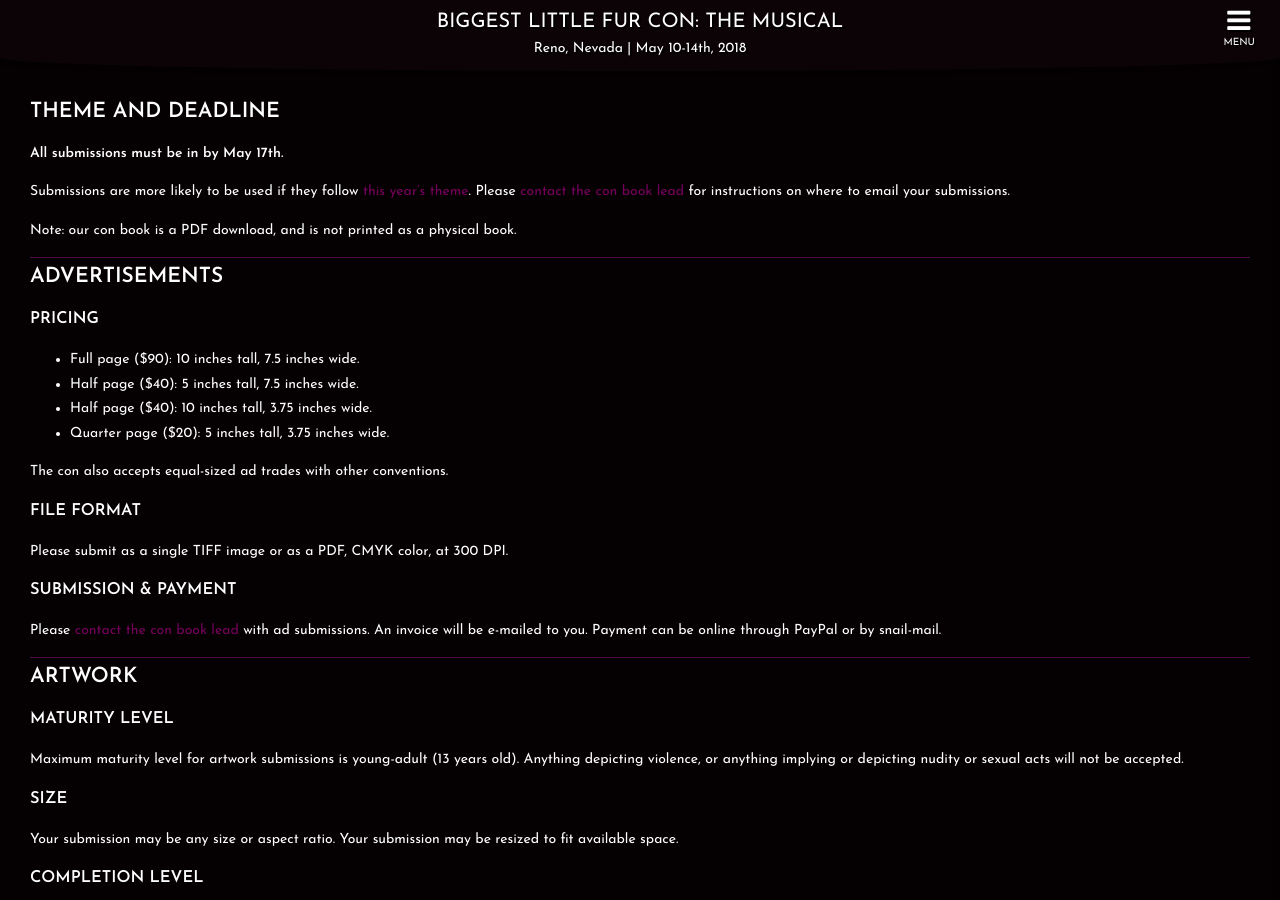
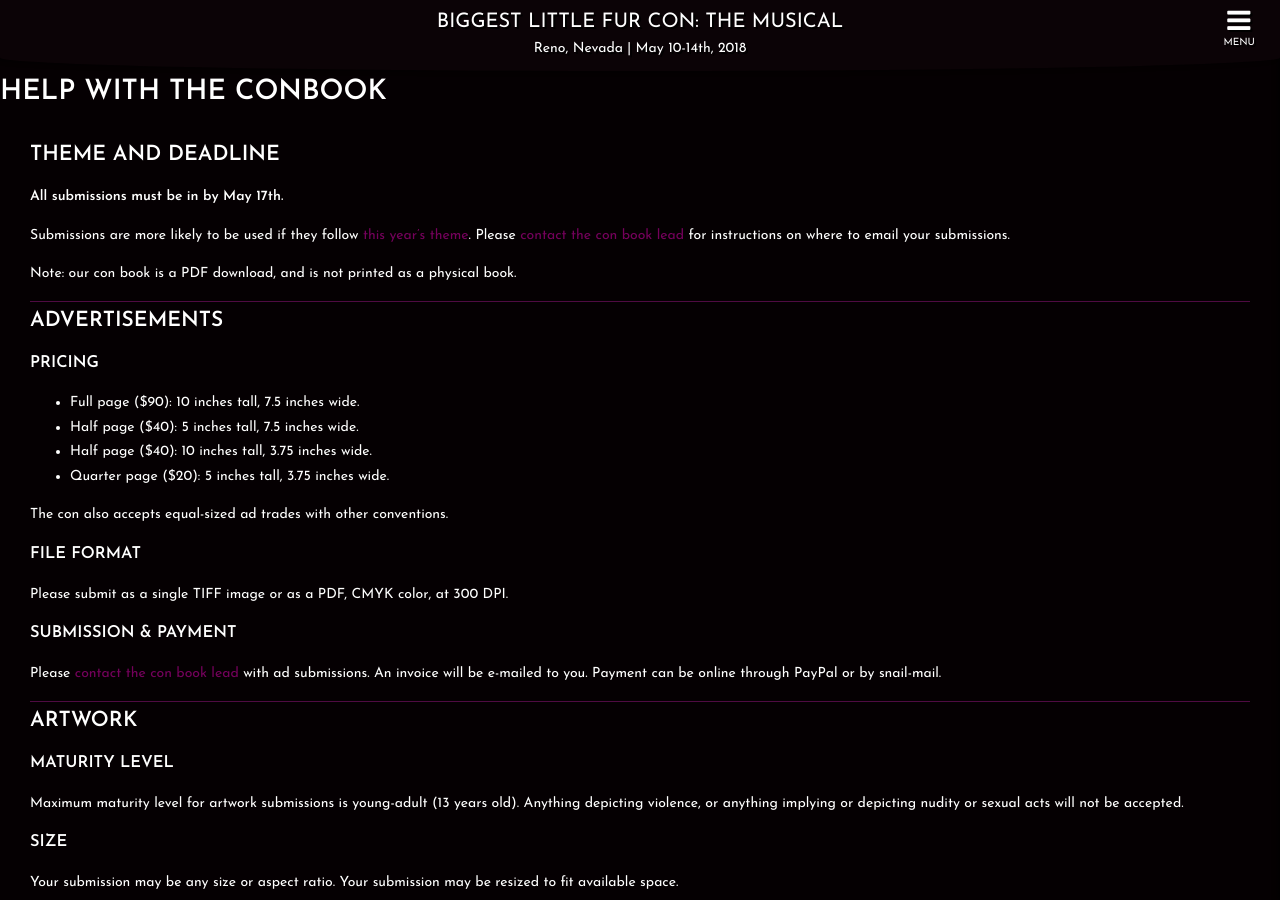
Before and after one commit to blfcweb/biggestlittlefc.github.io, a Jekyll site: the page built from volunteer/conbook.md, in a window 1280 px wide and 900 px high. Built offline with Jekyll 4.4.1, drawn with Linux system fonts in a browser that asks for light colours; our own code applies the rules of GitHub Pages for plain Markdown files.

Commit message:
Modify page layout

```diff
--- a/_layouts/default.html
+++ b/_layouts/default.html
@@ -4,9 +4,7 @@
   <body>
     {% include header.html %}
     <main id="page-content" aria-label="Content">
-      <div class="page-wrapper">
-        {{ content }}
-      </div>
+      {{ content }}
     </main>
     {% include footer.html %}
   </body>
--- /dev/null
+++ b/_layouts/page.html
@@ -0,0 +1,7 @@
+---
+layout: default
+---
+<h1 class="page-title">{{ page.title | escape }}</h1>
+<div class="page-wrapper">
+  {{ content }}
+</div>
```
